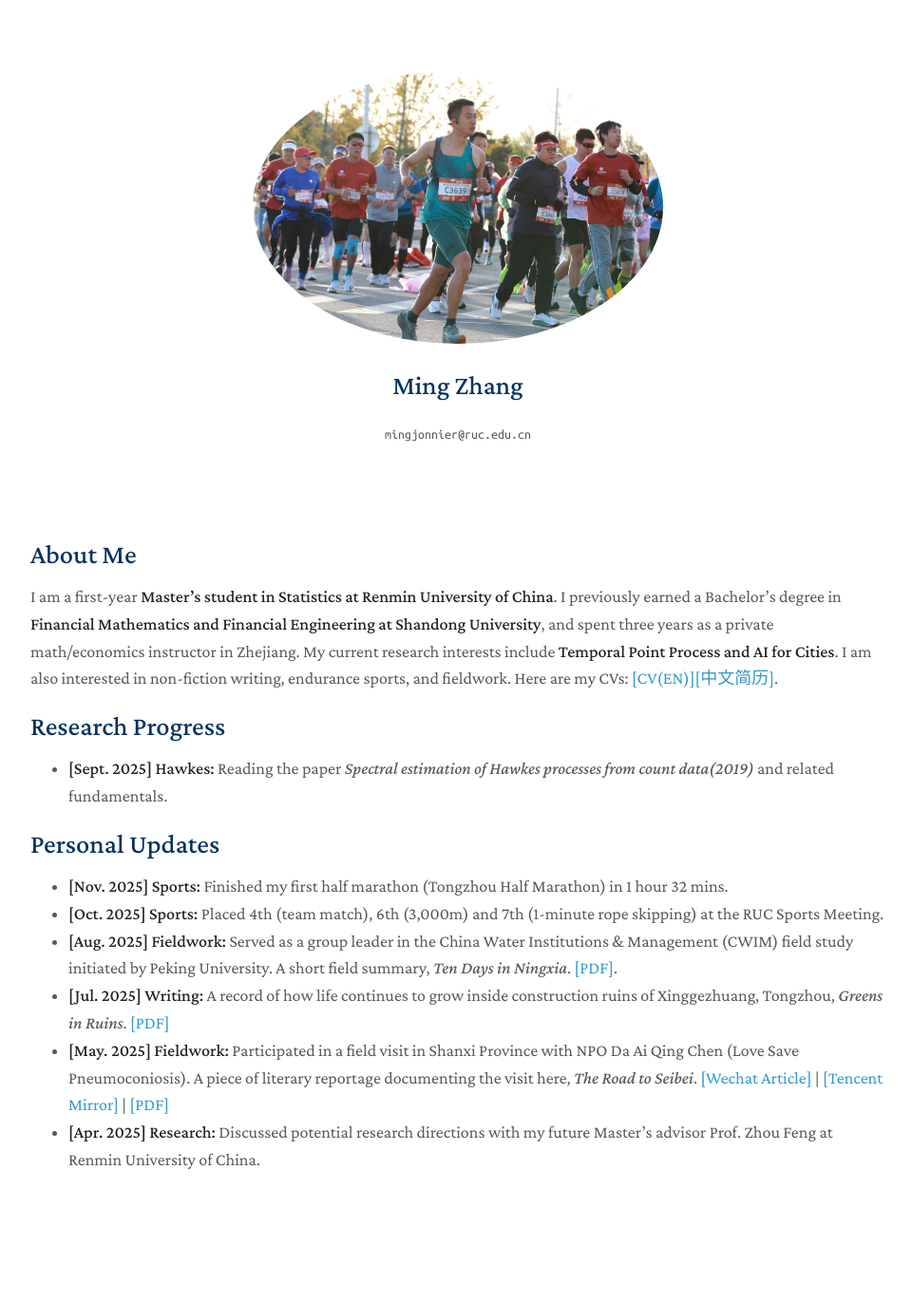
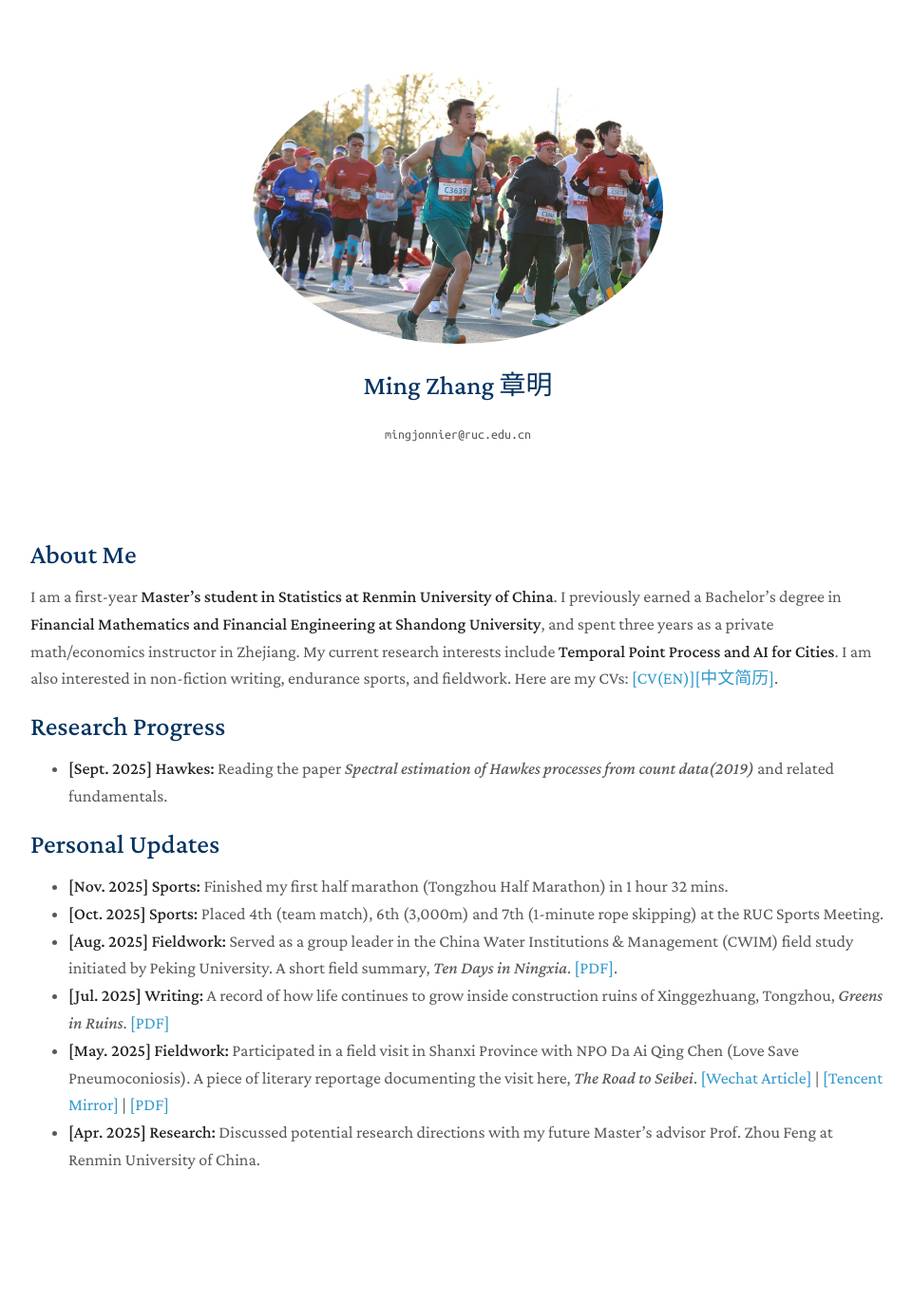
Before and after one commit to zhangming4153/zhangming4153.github.io, a Jekyll site: the page built from index.md, in a window 1280 px wide. Shown: the whole page at 95% size, without its empty margins (158-1118 px from the left). Built offline with Jekyll 4.4.1, drawn with Linux system fonts in a browser that asks for light colours; a style sheet for code colours, icons or effects is not loaded; our own code applies the rules of GitHub Pages for plain Markdown files.

Commit message:
Update _config.yml

```diff
--- a/_config.yml
+++ b/_config.yml
@@ -1,5 +1,5 @@
 # Basic Information
-title: Ming Zhang
+title: Ming Zhang 章明
 # position: Master’s Student
 # affiliation: Renmin University of China
 email: mingjonnier@ruc.edu.cn
```
